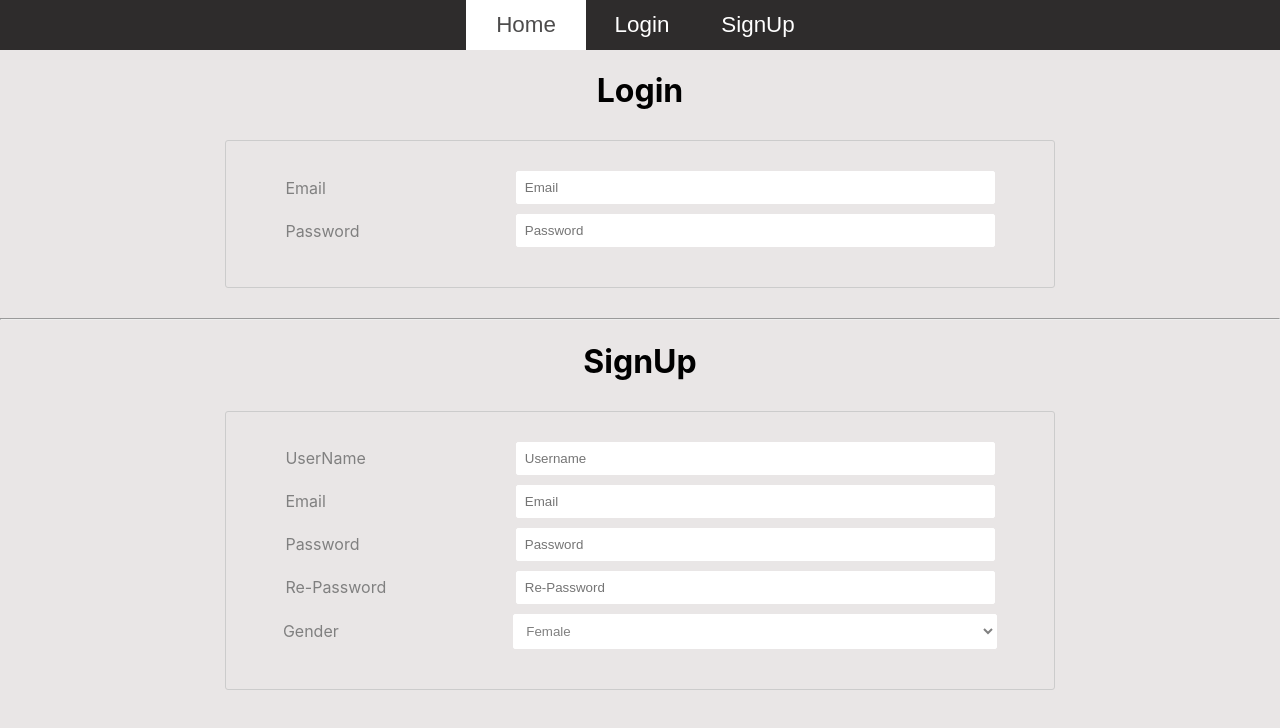
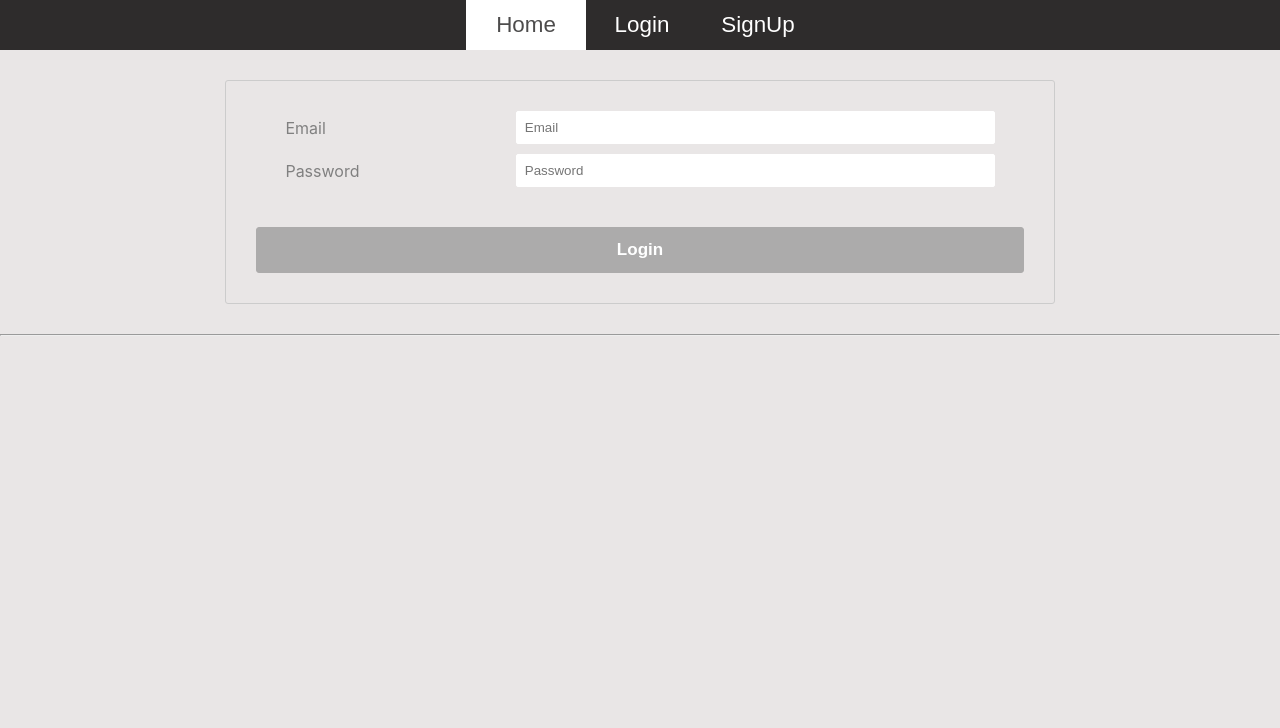
Before and after one commit to Hayat-Talaat/Forms-React, a React (Create React App) app: page / in a window 1280 px wide. Shown: the top 728 px of the page. Built offline with nearby package versions, Linux system fonts and the light colour scheme.

Commit message:
validation

```diff
--- a/src/App.js
+++ b/src/App.js
@@ -2,7 +2,6 @@ import React from 'react';
 import './App.css';
 import NavBar from './components/Navigation/NavBar';
 import Login from './containers/Auth/Login/Login';
-import SignUp from './containers/Auth/SignUp/SignUp';
 
 function App() {
   return (
@@ -10,7 +9,6 @@ function App() {
       <NavBar></NavBar>
       <Login></Login>
       <hr />
-      <SignUp></SignUp>
     </div>
   );
 }
--- a/src/containers/Auth/Form.js
+++ b/src/containers/Auth/Form.js
@@ -1,41 +1,28 @@
 import React, { Component } from 'react';
+import {isRequired} from './Validator/isRequired';
+import {isPassword} from './Validator/isPassword';
+import {isEmail} from './Validator/isEmail';
 
 class Form extends Component {
-    constructor(props) {
-        super(props);
-        this.state = {
-            UserName: {
-                label: "UserName",
-                placeholder: 'Username',
-                value: "User Name"
-            },
-            Email: {
-                label: "Email",
-                placeholder: 'Email',
-                value: "Email"
-            },
-            Password: {
-                label: "Password",
-                placeholder: 'Password',
-                value: "Password"
-            },
-            RePassword: {
-                label: "Re-Password",
-                placeholder: 'Re-Password',
-                value: "Re-Password"
-            },
-            Message: {
-                label: "Message",
-                placeholder: 'Your Message',
-                value: "Message"
-            },
-            Gender: {
-                label: "Gender",
-                options: [
-                    { value: "Female", displayValue: "Female" },
-                    { value: "Male", displayValue: "Male" },
-                ]
-            }
+    init = (form) => {
+        this.state = form;
+    }
+
+    submitionHandler = event => {
+        event.preventDefault();
+        // isRequired
+        if (!isRequired(this.state.email) || !isRequired(this.state.password)) {
+            alert("Empty Inputs");
+        }
+
+        // isEmail
+        if (!isEmail(this.state.email)) {
+            alert("You have entered an invalid email address!");
+        }
+
+        // isPassword
+        if (!isPassword(this.state.password)) {
+            alert('faild, try another...')
         }
     }
 
@@ -47,8 +34,6 @@ class Form extends Component {
           }
         });
     }
-
-
 }
 
 export default Form;
--- a/src/containers/Auth/Form.module.css
+++ b/src/containers/Auth/Form.module.css
@@ -33,12 +33,21 @@
 }
 form button {
     width: 100%;
-    background: #2e2c2b;
+    background: #acabab;
     color: #fff;
-    padding: 10px;
-    border: 1px solid #2e2c2b;
+    padding: 12px;
+    border: 1px solid #acabab;
     border-radius: 3px;
     font-weight: 600;
+    margin-top: 30px;
+    cursor: pointer;
+    font-weight: 600;
+    font-size: 17px;
+    color: #fff;
+    transition: all .5s ease
+}
+form button:hover {
+    background: #878585
 }
 
 /* New Form */
--- a/src/containers/Auth/Login/Login.js
+++ b/src/containers/Auth/Login/Login.js
@@ -6,12 +6,46 @@ import TextField from '../../../components/UI/Inputs/TextField';
 class Login extends Form {
     constructor(props) {
         super(props);
+
+        this.init({
+            UserName: {
+                label: "UserName",
+                placeholder: 'Username',
+                value: "User Name"
+            },
+            Email: {
+                label: "Email",
+                placeholder: 'Email',
+                value: "Email"
+            },
+            Password: {
+                label: "Password",
+                placeholder: 'Password',
+                value: "Password"
+            },
+            RePassword: {
+                label: "Re-Password",
+                placeholder: 'Re-Password',
+                value: "Re-Password"
+            },
+            Message: {
+                label: "Message",
+                placeholder: 'Your Message',
+                value: "Message"
+            },
+            Gender: {
+                label: "Gender",
+                options: [
+                    { value: "Female", displayValue: "Female" },
+                    { value: "Male", displayValue: "Male" }
+                ]
+            }
+        })
     }
 
     render() {
         return (
             <div>
-                <h1>Login</h1>
                 <form className={classes.Form}>
                     <TextField
                         label={this.state.Email.label}
@@ -25,6 +59,7 @@ class Login extends Form {
                         placeholder={this.state.Password.placeholder}
                         changed={value => this.changeHandler('Password', value)}
                     />
+                    <button onClick={this.submitionHandler}>Login</button>
                 </form>
             </div>
         );
--- /dev/null
+++ b/src/containers/Auth/Validator/isEmail.js
@@ -0,0 +1,4 @@
+export const isEmail = value => {
+    const RegExp = /^(([^<>()\[\]\\.,;:\s@"]+(\.[^<>()\[\]\\.,;:\s@"]+)*)|(".+"))@((\[[0-9]{1,3}\.[0-9]{1,3}\.[0-9]{1,3}\.[0-9]{1,3}\])|(([a-zA-Z\-0-9]+\.)+[a-zA-Z]{2,}))$/;
+    return RegExp.test(value);
+}
--- /dev/null
+++ b/src/containers/Auth/Validator/isPassword.js
@@ -0,0 +1,4 @@
+export const isPassword = value => {
+    const passw = /^(?=.*[0-9])(?=.*[!@#$%^&*])[a-zA-Z0-9!@#$%^&*]{1,3}$/;
+    return passw.match(value);
+}
--- /dev/null
+++ b/src/containers/Auth/Validator/isRequired.js
@@ -0,0 +1 @@
+export const isRequired = value => !!value
```
